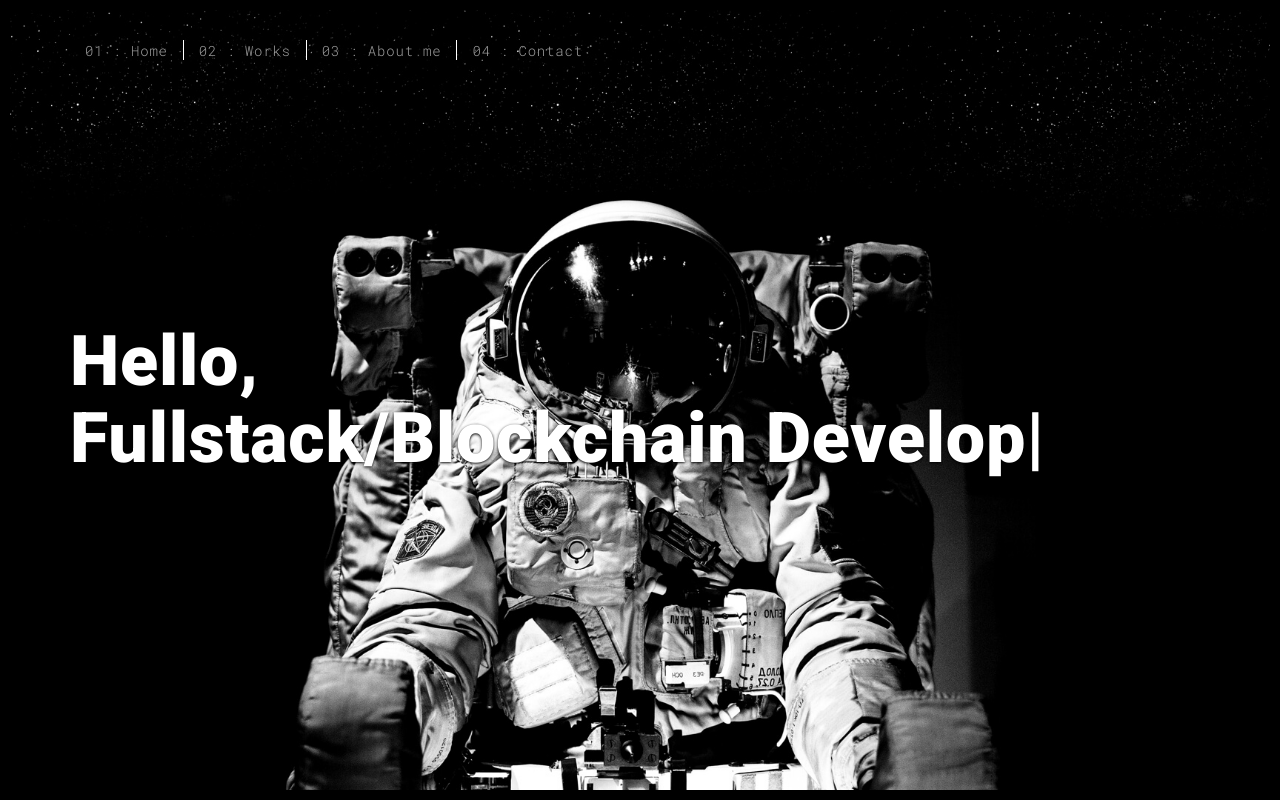
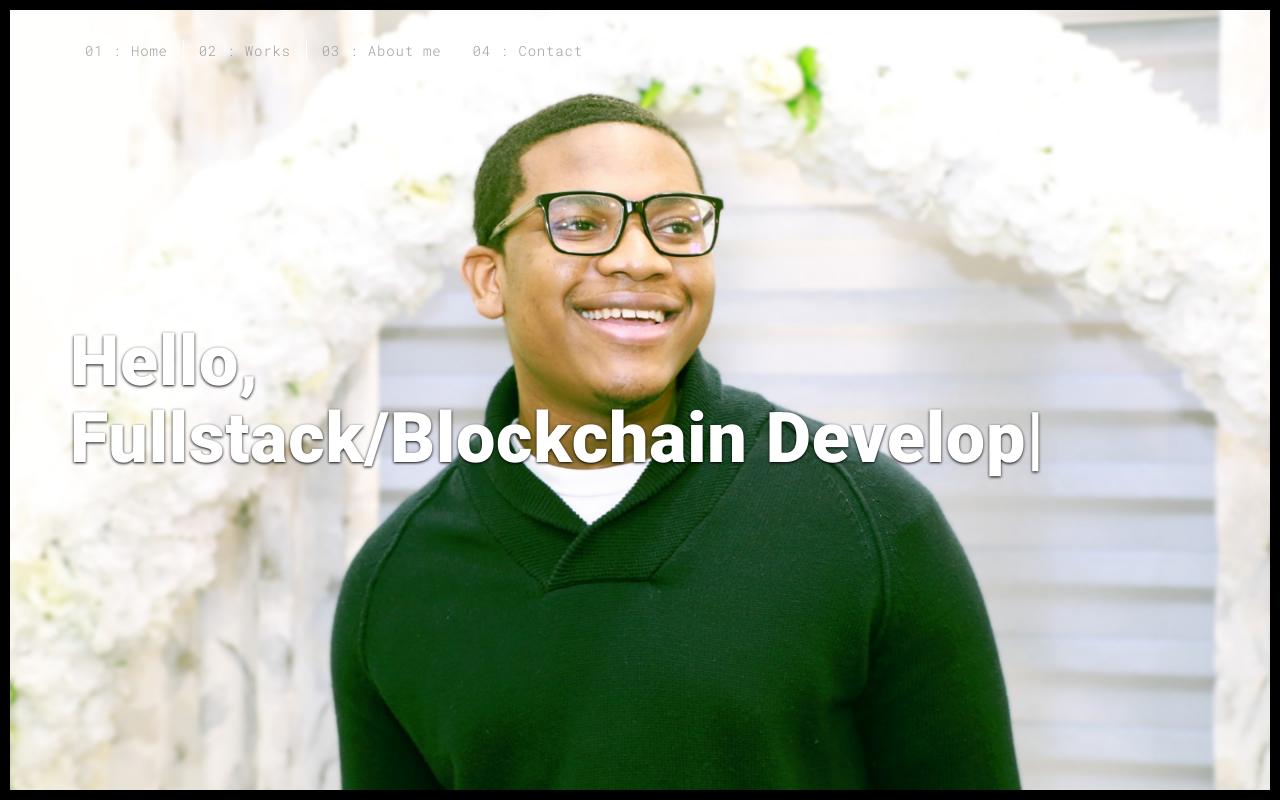
Before and after one commit to kendzisah/portfo, a Flask app: page / in a window 1280 px wide. Run offline with Flask 2, Linux system fonts and the light colour scheme; some libraries are stand-ins or nearby versions.

Commit message:
Changed profil

```diff
--- a/templates/index.html
+++ b/templates/index.html
@@ -62,7 +62,7 @@
     <!-- Add your site or app content here -->
     <div
       class="hero-full-container background-image-container white-text-container"
-      style="background-image: url('../static/assets/images/space.jpg')"
+      style="background-image: url('../static/assets/images/profil.jpg')"
     >
       <div class="container">
         <div class="row">
```
Also changed, not shown: static/assets/images/profil.jpg.
